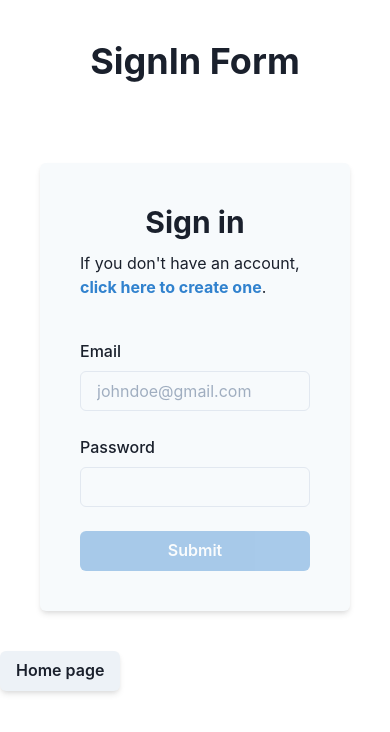
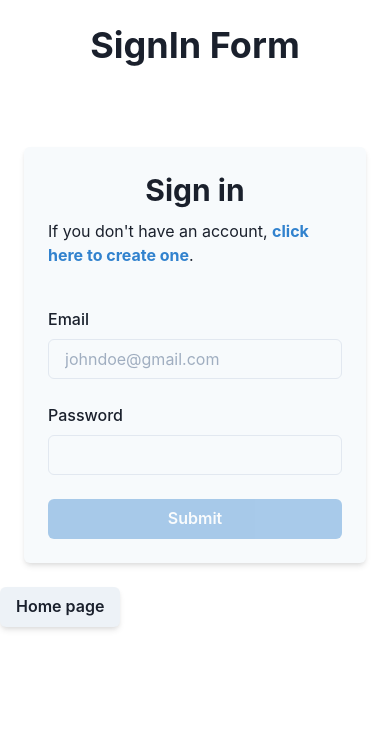
Before and after one commit to PatrykBuniX/next-formik-chakra-demo, a Next.js app: page /sign-in in a window 390 px wide. Shown: the top 732 px of the page. Built offline with nearby package versions, Linux system fonts and the light colour scheme.

Commit message:
Add less padding on mobile.

```diff
--- a/pages/sign-in.tsx
+++ b/pages/sign-in.tsx
@@ -4,9 +4,11 @@ import { Container, Heading, VStack, HStack, Button, Text, Link } from "@chakra-
 import { SignInForm } from "../components/forms/SignInForm";
 
 const SignUp: NextPage = () => {
+  const padding = { base: 6, md: 10 };
+
   return (
     <Container maxW="container.xl" p={0}>
-      <VStack w="full" spacing={20} p={10}>
+      <VStack w="full" spacing={20} p={padding}>
         <Heading size="2xl">SignIn Form</Heading>
         <VStack
           bgColor="gray.50"
@@ -14,7 +16,7 @@ const SignUp: NextPage = () => {
           borderRadius="md"
           w="full"
           spacing={10}
-          p={10}
+          p={padding}
           maxW="700"
         >
           <VStack>
--- a/pages/sign-up.tsx
+++ b/pages/sign-up.tsx
@@ -4,9 +4,10 @@ import { Container, Heading, VStack, HStack, Button, Text, Link } from "@chakra-
 import { SignUpForm } from "../components/forms/SignUpForm";
 
 const SignUp: NextPage = () => {
+  const padding = { base: 6, md: 10 };
   return (
     <Container maxW="container.xl" p={0}>
-      <VStack w="full" spacing={20} p={10}>
+      <VStack w="full" spacing={20} p={padding}>
         <Heading size="2xl">SignUp Form</Heading>
         <VStack
           bgColor="gray.50"
@@ -14,7 +15,7 @@ const SignUp: NextPage = () => {
           borderRadius="md"
           w="full"
           spacing={10}
-          p={10}
+          p={padding}
           maxW="700"
         >
           <VStack>
```
